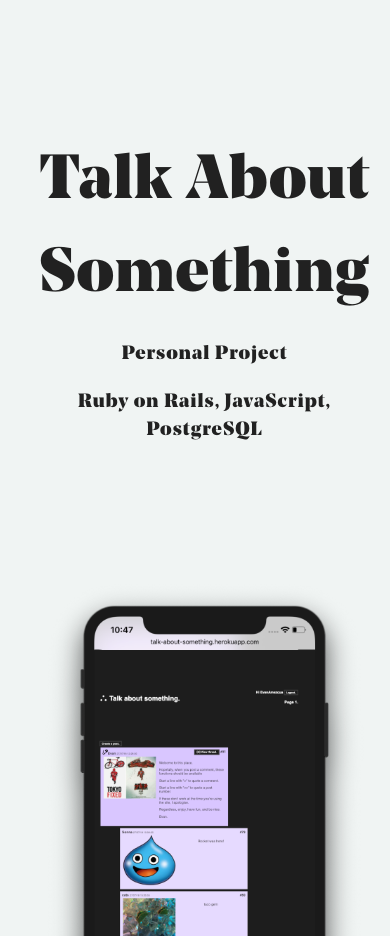
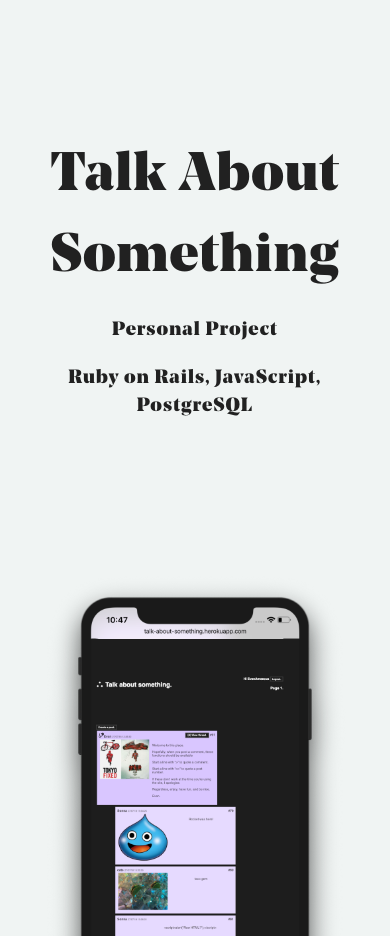
Before and after one commit to Evvn/evan-evan-evan, a React (Create React App) app: page /work in a window 390 px wide. Shown: the part 3220-4156 px from the top of the page. Built offline with nearby package versions, Linux system fonts and the light colour scheme; a web font is replaced by a local one.

Commit message:
fix mobile h1s

```diff
--- a/src/App.css
+++ b/src/App.css
@@ -519,6 +519,9 @@ select:-webkit-autofill:focus {
   .work-page .mr-yum .body div:nth-of-type(2) p, .work-page .t-a-s .body div:nth-of-type(2) p {
     padding-bottom: 30px;
   }
+  .work-page .t-a-s .heading h1 {
+    font-size: 54px;
+  }
 }
 
 /*# sourceMappingURL=App.css.map */
--- a/src/App.scss
+++ b/src/App.scss
@@ -488,5 +488,13 @@ select:-webkit-autofill:focus {
         }
       }
     }
+
+    .t-a-s {
+      .heading {
+        h1 {
+        font-size: 54px;
+        }
+      }
+    }
   }
 }
```
Also changed, not shown: 1 other file (tests, documents, lock files or other folders).
